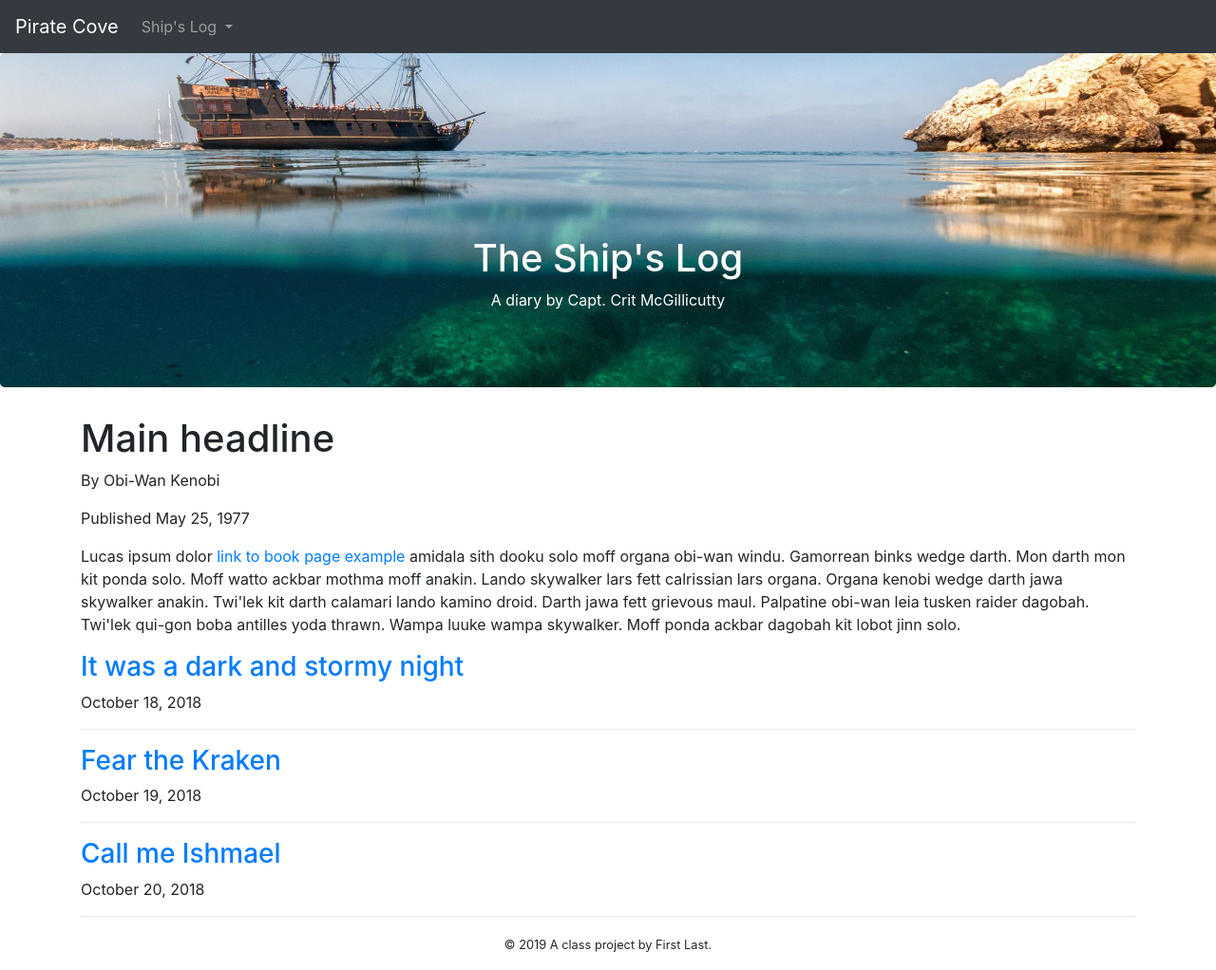
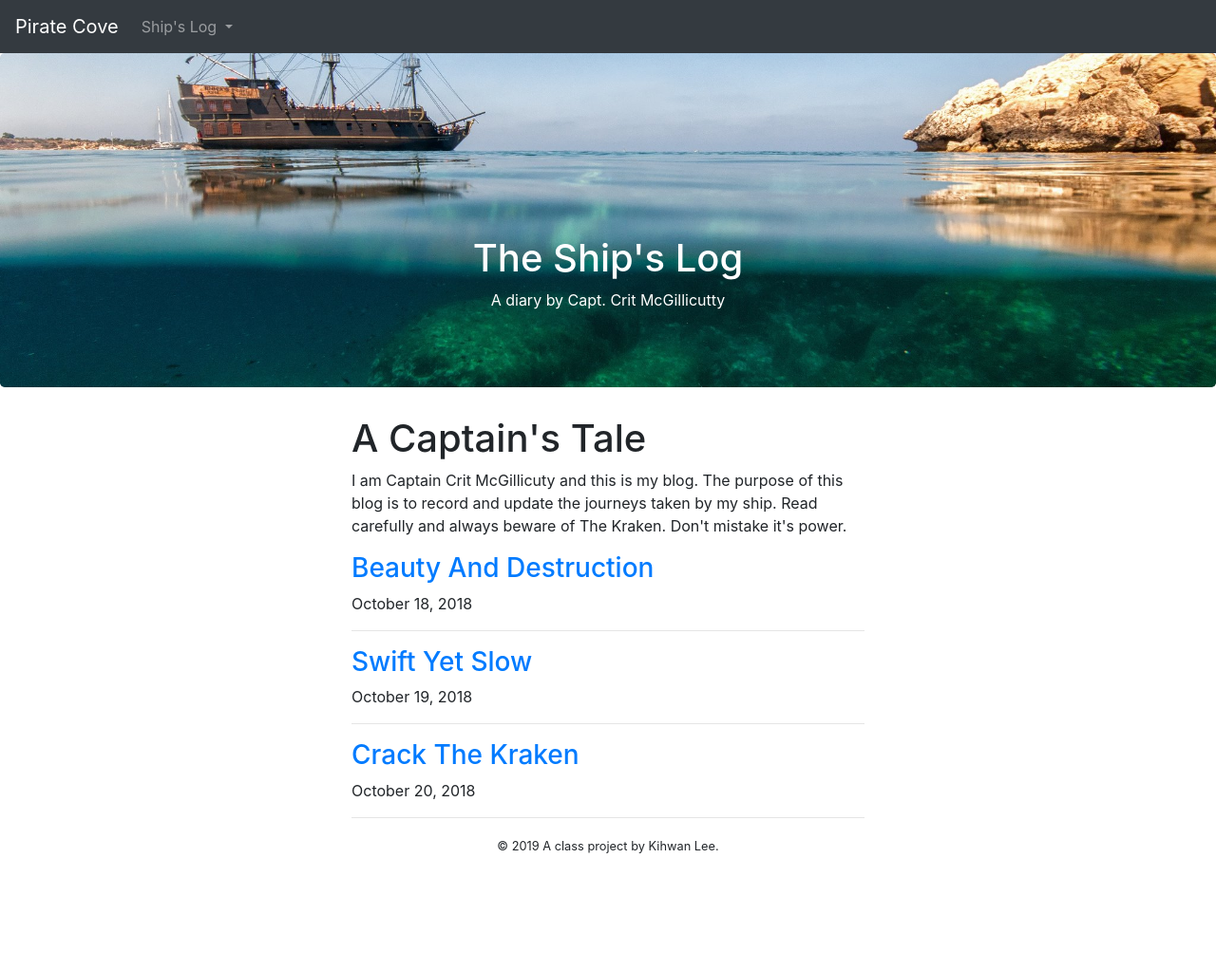
Before and after one commit to kihwan-lee/kihwan-static, a website: page src/njk/index.njk in a window 1280 px wide. Shown: the whole page at 95% size. After the commit the page ends 918 px from the top, so only its background shows below. Drawn offline with nearby package versions, Linux system fonts and the light colour scheme; files that its build step writes are made by us from their sources; files whose address does not match are found by name.

Commit message:
Google is my friend

```diff
--- a/src/njk/_data/data.json
+++ b/src/njk/_data/data.json
@@ -21,17 +21,17 @@
     {
       "date": "October 18, 2018",
       "url": "2018-10-18.html",
-      "title": "It was a dark and stormy night"
+      "title": "Beauty And Destruction"
     },
     {
       "date": "October 19, 2018",
       "url": "2018-10-19.html",
-      "title": "Fear the Kraken"
+      "title": "Swift Yet Slow"
     },
     {
       "date": "October 20, 2018",
       "url": "2018-10-20.html",
-      "title": "Call me Ishmael"
+      "title": "Crack The Kraken"
     }
   ]
 }
--- a/src/njk/_partials/footer.njk
+++ b/src/njk/_partials/footer.njk
@@ -1,6 +1,6 @@
 <footer>
 <p id="legal" class="center-block text-center">
   <small>&copy; <span class="copyright-year"></span>
-  A class project by First Last.
+  A class project by Kihwan Lee.
 </p>
 </footer>
--- a/src/njk/index.njk
+++ b/src/njk/index.njk
@@ -1,21 +1,19 @@
 {% extends '_layouts/base.njk' %}
 
-{% block page_title %}Diary by Captain{% endblock %}
+{% block page_title %}Diary by Captain McGillicuty{% endblock %}
 
 {% block content %}
 
 <div class="container">
   <div class="row">
-    <div class="col">
-    <h1>Main headline</h1>
-    <p class="author">By Obi-Wan Kenobi</p>
-    <p class="date"> Published May 25, 1977</p>
+    <div class="col-sm-6 offset-sm-3">
+    <h1>A Captain's Tale</h1>
     </div>
   </div>
   <div class="row">
-    <div class="col">
+    <div class="col-sm-6 offset-sm-3">
       <p>
-        Lucas ipsum dolor <a href="detail-book-example.html">link to book page example</a> amidala sith dooku solo moff organa obi-wan windu. Gamorrean binks wedge darth. Mon darth mon kit ponda solo. Moff watto ackbar mothma moff anakin. Lando skywalker lars fett calrissian lars organa. Organa kenobi wedge darth jawa skywalker anakin. Twi'lek kit darth calamari lando kamino droid. Darth jawa fett grievous maul. Palpatine obi-wan leia tusken raider dagobah. Twi'lek qui-gon boba antilles yoda thrawn. Wampa luuke wampa skywalker. Moff ponda ackbar dagobah kit lobot jinn solo.
+        I am Captain Crit McGillicuty and this is my blog. The purpose of this blog is to record and update the journeys taken by my ship. Read carefully and always beware of The Kraken. Don't mistake it's power.
       </p>
       {% for entry in data.entries %}
         <h3 class="entry-headline"><a href="{{ entry.url }}">{{ entry.title }}</a></h3>
```
Also changed, not shown: src/njk/2018-10-18.njk (+5 -3 lines), src/njk/2018-10-19.njk (+5 -3 lines), src/njk/2018-10-20.njk (+7 -3 lines).
